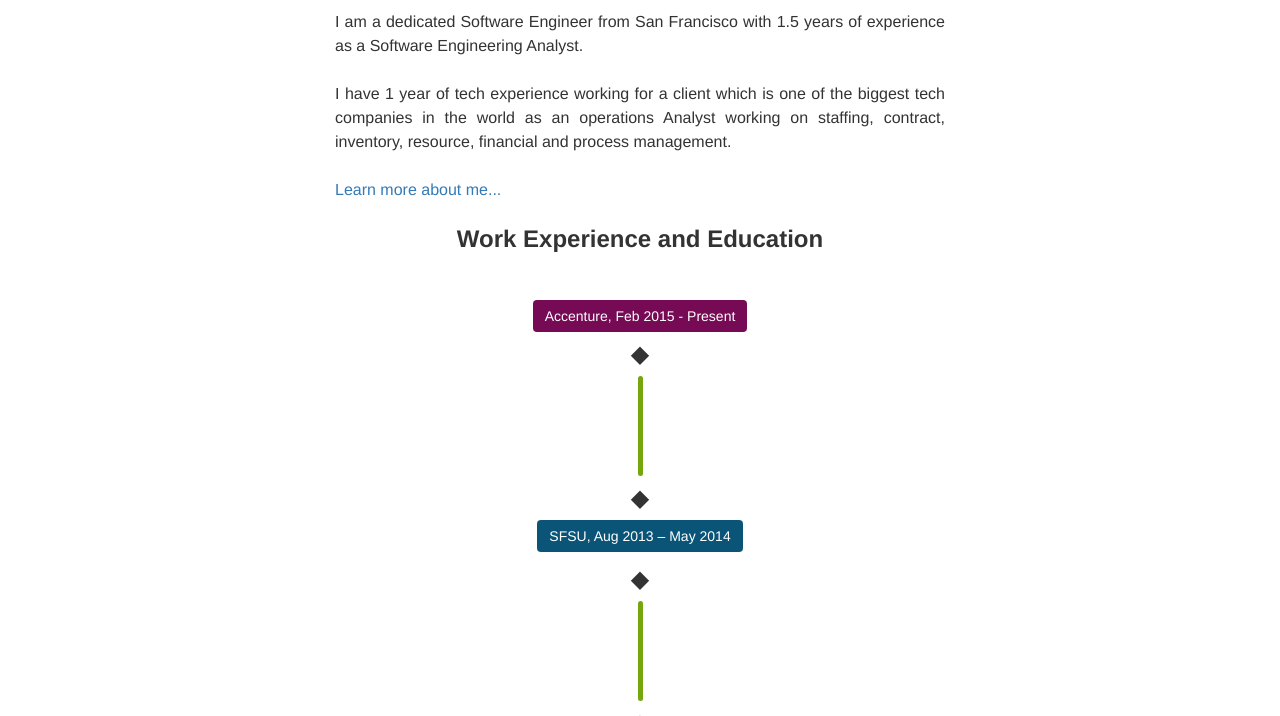
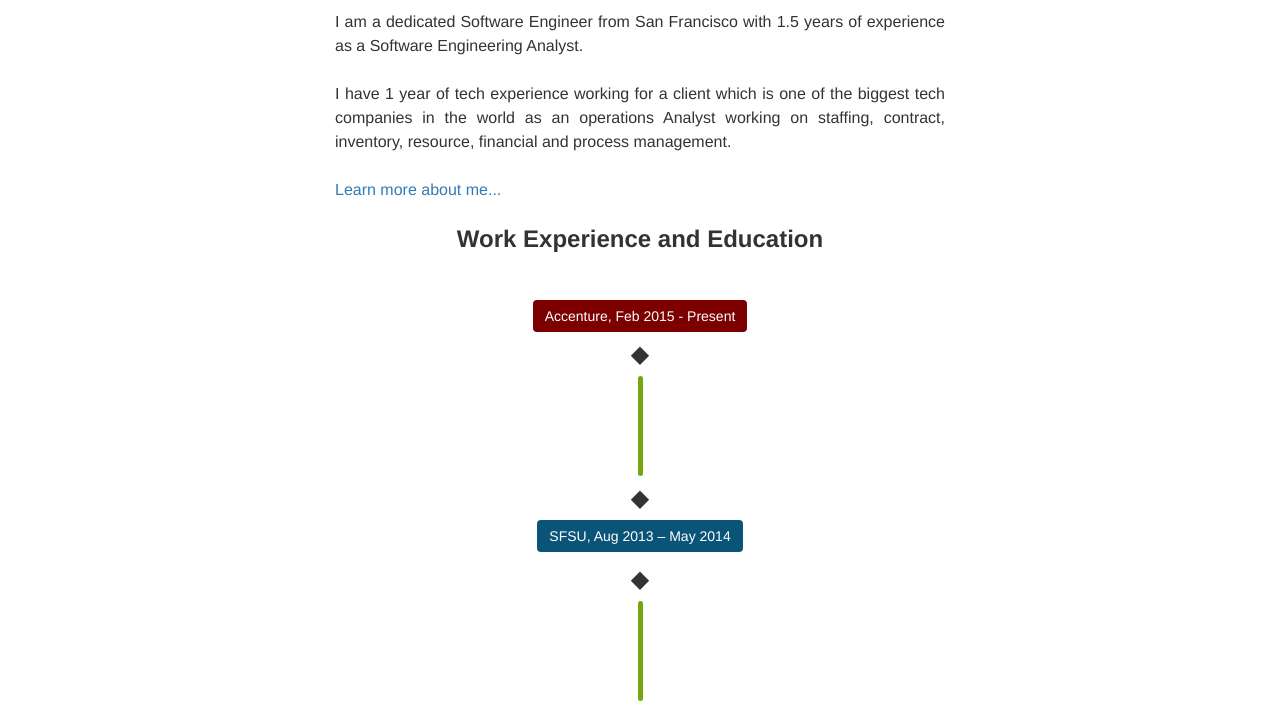
Before and after one commit to CburtF/CburtF.github.io, a plain HTML site: page index.html in a window 1280 px wide. In both pictures the pointer is over the button "Accenture, Feb 2015 - Present". Shown: the part 540-1256 px from the top of the page. Drawn offline with nearby package versions, Linux system fonts and the light colour scheme.

Commit message:
finished work experience section

```diff
--- a/styles.css
+++ b/styles.css
@@ -111,6 +111,7 @@ font-family: "Helvetica Neue", "Trebuchet Ms", sans-serif;
 
 #workExperience button:hover {
 	background-color: #770a54;
+	background-color: #7D0000;
 	transform: rotate(360deg);
 
 }
```
